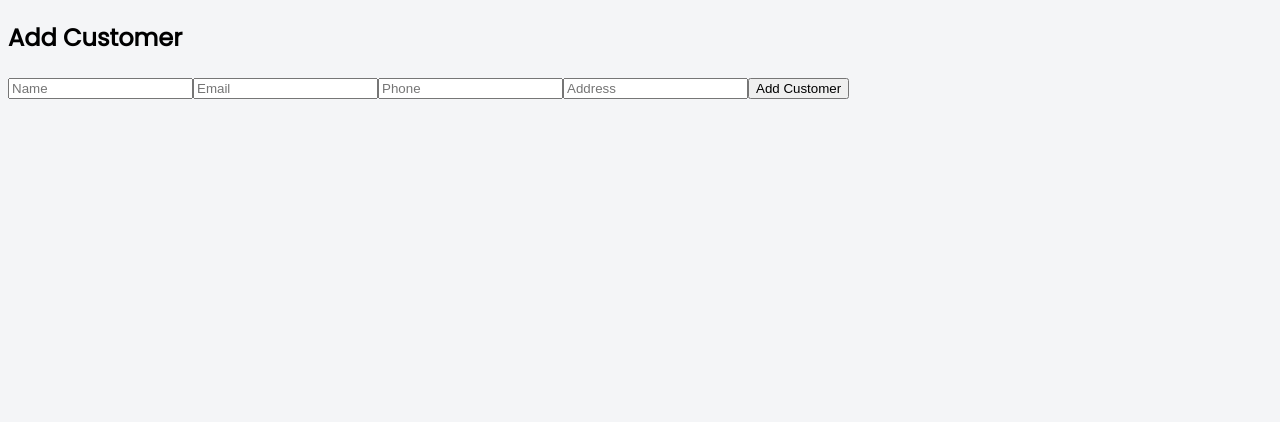
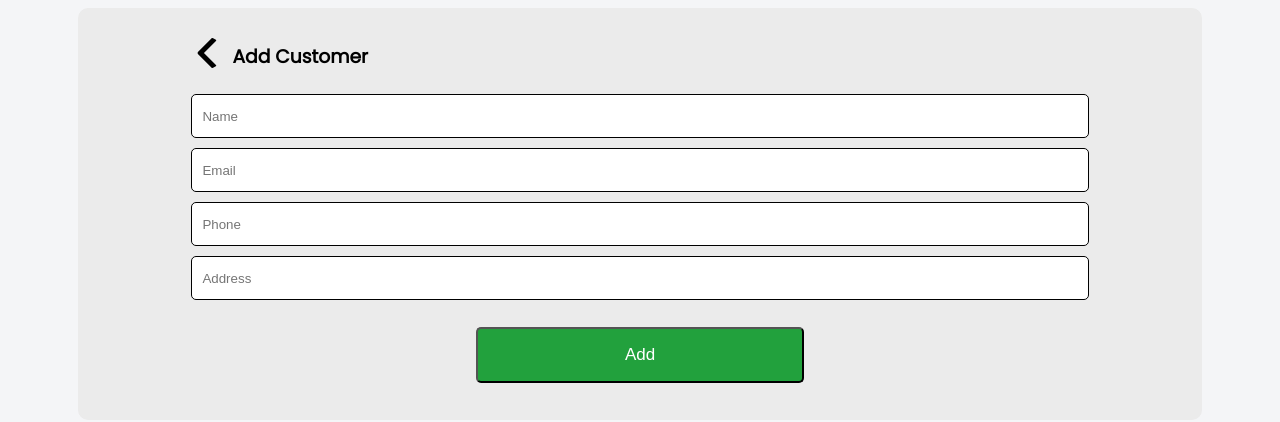
Before and after one commit to hariharanks/customer-management, a React (Create React App) app in the folder client/: page /add in a window 1280 px wide. Shown: the top 422 px of the page. Built offline with nearby package versions, Linux system fonts and the light colour scheme.

Commit message:
Add customer and validation

```diff
--- a/client/package.json
+++ b/client/package.json
@@ -10,6 +10,7 @@
     "axios": "^1.7.2",
     "react": "^18.3.1",
     "react-dom": "^18.3.1",
+    "react-hook-form": "^7.52.0",
     "react-router-dom": "^6.24.0",
     "react-scripts": "5.0.1",
     "react-toastify": "^10.0.5",
--- a/client/src/App.js
+++ b/client/src/App.js
@@ -1,7 +1,6 @@
 import React from 'react';
 import { BrowserRouter as Router, Route, Routes } from 'react-router-dom';
 import Home from './components/Home';
-import AddCustomer from './components/AddCustomer';
 import UpdateCustomer from './components/UpdateCustomer';
 
 function App() {
@@ -10,7 +9,7 @@ function App() {
             <div className="App">
                 <Routes >
                     <Route path="/" exact element={ <Home/> } />
-                    <Route path="/add" element={<AddCustomer/>} />
+                    <Route path="/add" element={<UpdateCustomer/>} />
                     <Route path="/update/:id" element={<UpdateCustomer/>} />
                 </Routes >
             </div>
--- a/client/src/components/AddCustomer.js
+++ /dev/null
@@ -1,31 +0,0 @@
-import React, { useState } from 'react';
-import axios from 'axios';
-
-const AddCustomer = () => {
-    console.log("xxxxxxxxxxxxx")
-    const [customer, setCustomer] = useState({ name: '', email: '', phone: '', address: '' });
-
-    const handleChange = (e) => {
-        setCustomer({ ...customer, [e.target.name]: e.target.value });
-    };
-
-    const handleSubmit = (e) => {
-        e.preventDefault();
-        axios.post('/api/customers', customer)
-            .then(response => console.log(response.data))
-            .catch(error => console.error(error));
-    };
-
-    return (
-        <form onSubmit={handleSubmit}>
-            <h2>Add Customer</h2>
-            <input type="text" name="name" value={customer.name} onChange={handleChange} placeholder="Name" />
-            <input type="email" name="email" value={customer.email} onChange={handleChange} placeholder="Email" />
-            <input type="text" name="phone" value={customer.phone} onChange={handleChange} placeholder="Phone" />
-            <input type="text" name="address" value={customer.address} onChange={handleChange} placeholder="Address" />
-            <button type="submit">Add Customer</button>
-        </form>
-    );
-};
-
-export default AddCustomer;
--- a/client/src/components/CustomerList.js
+++ b/client/src/components/CustomerList.js
@@ -10,10 +10,11 @@ const CustomerList = () => {
       .then(response => setCustomers(response.data))
       .catch(error => console.error(error));
   }, []);
+
   const redirect = (id) => {
-    console.log("idddddd", id);
     navigate(`/update/${id}`);
   }
+
   return (
     <div className='container grid'>
       {customers.map(customer => (
--- a/client/src/components/Header.js
+++ b/client/src/components/Header.js
@@ -1,11 +1,20 @@
+import { useNavigate } from "react-router-dom";
+
+
 const Header = () => {
+  const navigate = useNavigate();
+
+  const redirect = (id) => {
+    navigate(`/add`);
+  }
+
   return (
     <header>
         <nav>
           <div class="container">
             <a href="javascript:0">Customer Register</a>
             <ul class="nav right">
-            <button class="btn"><i class="fa fa-plus"></i> Create Customer</button>
+            <button class="btn" onClick={()=>redirect()}><i class="fa fa-plus"></i> Create Customer</button>
             </ul>
           </div>
         </nav>
--- a/client/src/components/UpdateCustomer.js
+++ b/client/src/components/UpdateCustomer.js
@@ -3,82 +3,152 @@ import axios from 'axios';
 import { useParams } from 'react-router-dom';
 import { ToastContainer, toast } from 'react-toastify';
 import 'react-toastify/dist/ReactToastify.css';
-import { updateCustomer, deleteCustomer } from './api';
+import { updateCustomer, deleteCustomer, addCustomer } from './api';
 import { useNavigate } from "react-router-dom";
-
+import { useForm } from 'react-hook-form';
 
 const UpdateCustomer = () => {
   const { id } = useParams();
+  const navigate = useNavigate();
+  const { register, handleSubmit, reset, formState: { errors } } = useForm();
   const [customer, setCustomer] = useState({ name: '', email: '', phone: '', address: '' });
-  const navigate = useNavigate();
 
   useEffect(() => {
+    if (id) {
       axios.get(`/api/customers/${id}`)
         .then(response => {
           const { name, email, phone, address } = response.data;
-        setCustomer({ name: name, email: email, phone: phone, address: address });
+          setCustomer({ name, email, phone, address });
+          reset({ name, email, phone, address });
         })
         .catch(error => console.error(error));
-  }, [id]);
+    }
+  }, [id, reset]);
 
-  const handleChange = (e) => {
-    setCustomer({ ...customer, [e.target.name]: e.target.value });
-  };
-
-  const handleSubmit = async (e) => {
-    e.preventDefault();
-    const result = await updateCustomer(id, customer);
+  const onSubmit = async (data) => {
+    if (id) {
+      const result = await updateCustomer(id, data);
       if (result) {
         toast.success('Customer successfully updated');
       } else {
         toast.error('Failed to update');
       }
+    } else {
+      const result = await addCustomer(data);
+      if (result.error) {
+        toast.error(result.message);
+        return;
+      }
+      if (result) {
+        toast.success('Customer successfully added');
+        clear();
+      } else {
+        toast.error('Failed to add');
+      }
+    }
   };
-  const handleDelete = async (e) => {
-    e.preventDefault();
+
+  const handleDelete = async () => {
     const result = await deleteCustomer(id);
     if (result) {
-      toast.success('Customer delete successfully');
+      toast.success('Customer deleted successfully');
+      clear();
       setTimeout(() => {
-        navigate('/')
-      }, 5000)
+        navigate('/');
+      }, 2000);
     } else {
       toast.error('Failed to delete');
     }
+  };
+
+  const clear = () => {
+    setCustomer({ name: '', email: '', phone: '', address: '' });
+    reset({ name: '', email: '', phone: '', address: '' });
+  };
+
+  const errorDisplay = (id, msg) => {
+    toast.error(msg, {
+      toastId: id,
+    });
   }
 
   return (
-    <div className=''>
-      <form onSubmit={handleSubmit}>
+    <div className='container'>
+      <form onSubmit={handleSubmit(onSubmit)}>
         <div className='update-container'>
           <div className='profile-card-update'>
             <div className='profile-head'>
               <a href='/' className='arrow-div'>
-                <img src={require('../assests/leftArrow.png')} className='arrow-icon' />
+                <img src={require('../assests/leftArrow.png')} className='arrow-icon' alt="Back" />
               </a>
-              <h3 className='heading'>Update Customer</h3>
+              <h3 className='heading'>{id ? `Update Customer` : `Add Customer`}</h3>
             </div>
             <div className='col-md-1'>
-              <input type="text" className='text-box' name="name" value={customer.name} onChange={handleChange} placeholder="Name" />
+              <input
+                id='1'
+                type="text"
+                className='text-box'
+                name="name"
+                placeholder="Name"
+                {...register('name', { required: 'Name is required' })}
+              />
+              {errors.name && <span className='error'>{errorDisplay(1, errors.name.message)}</span>}
             </div>
             <div className='col-md-1'>
-              <input type="email" className='text-box' name="email" value={customer.email} onChange={handleChange} placeholder="Email" />
+              <input
+                id='2'
+                type="email"
+                className='text-box'
+                name="email"
+                placeholder="Email"
+                {...register('email', {
+                  required: 'Email is required',
+                  pattern: {
+                    value: /^[a-zA-Z0-9._%+-]+@[a-zA-Z0-9.-]+\.[a-zA-Z]{2,}$/,
+                    message: 'Invalid email address'
+                  }
+                })}
+              />
+              {errors.email && <span className='error'>{errorDisplay(2, errors.email.message)}</span>}
             </div>
             <div className='col-md-1'>
-              <input type="text" className='text-box' name="phone" value={customer.phone} onChange={handleChange} placeholder="Phone" />
+              <input
+                id='3'
+                type="text"
+                className='text-box'
+                name="phone"
+                placeholder="Phone"
+                {...register('phone', {
+                  required: 'Phone is required',
+                  pattern: {
+                    value: /^\d{10}$/,
+                    message: 'Invalid phone number'
+                  }
+                })}
+              />
+              {errors.phone && <span className='error'>{errorDisplay(3, errors.phone.message)}</span>}
             </div>
             <div className='col-md-1'>
-              <input type="text" className='text-box' name="address" value={customer.address} onChange={handleChange} placeholder="Address" />
+              <input
+                id='4'
+                type="text"
+                className='text-box'
+                name="address"
+                placeholder="Address"
+                {...register('address', { required: 'Address is required' })}
+              />
+              {errors.address && <span className='error'>{errorDisplay(4, errors.address.message)}</span>}
             </div>
             <div className='col-md-1'>
-              <button className="button success" type="submit">Update</button>
-              <button className="button delete" onClick={(e) => handleDelete(e)} type="delete">Delete</button>
+              <button className="button success" type="submit">{id ? 'Update' : 'Add'}</button>
+              {id && <button className="button delete" onClick={handleDelete} type="button">Delete</button>}
             </div>
           </div>
+        </div>
+      </form>
       <ToastContainer />
     </div>
-      </form>
-    </div>
+
   );
 };
 
--- a/client/src/components/api.js
+++ b/client/src/components/api.js
@@ -17,9 +17,7 @@ const updateCustomer = async (id, data) => {
 const deleteCustomer = async (id) => {
     try {
         const response = await axios.delete(`/api/customers/${id}`);
-        console.log("ressssssss", response);
         if (response.status === 200) {
-            console.log(response.data)
             return response.data;
         } else {
             return null;
@@ -29,4 +27,24 @@ const deleteCustomer = async (id) => {
     }
 }
 
-export { updateCustomer, deleteCustomer };
+const addCustomer = async (data) => {
+    try {
+        const response = await axios.post('/api/customers', data);
+        if (response.status === 201) {
+            return response.data;
+        }
+
+        else {
+            return null;
+        }
+    } catch (e) {
+        console.log(e);
+        if (e.response.status === 409) {
+            const { data } = e.response;
+            let res = { status: e.response.status, message: data.error, error: true }
+            return res;
+        }
+    }
+}
+
+export { updateCustomer, deleteCustomer, addCustomer };
--- a/client/src/index.css
+++ b/client/src/index.css
@@ -1,6 +1,7 @@
 body {
   background-color: #f4f5f7;
   font-family: "Poppins";
+  margin:0;
 }
 
 .main {
@@ -154,3 +155,6 @@ img {
 .heading {
   margin-left: 1%;
 }
+.error{
+  color: red;
+}
```
Also changed, not shown: 2 other files (tests, documents, lock files or other folders). Lines whose indentation alone changed are shown as unchanged.
